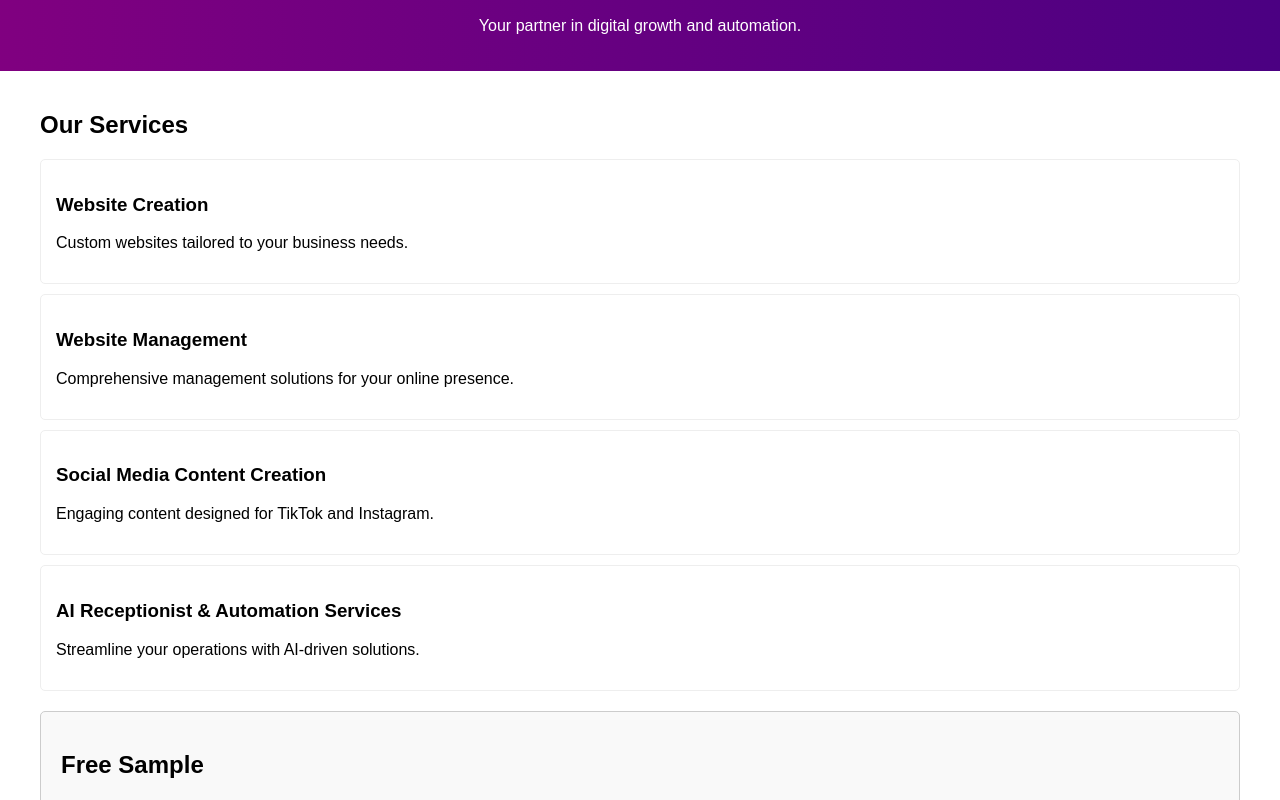
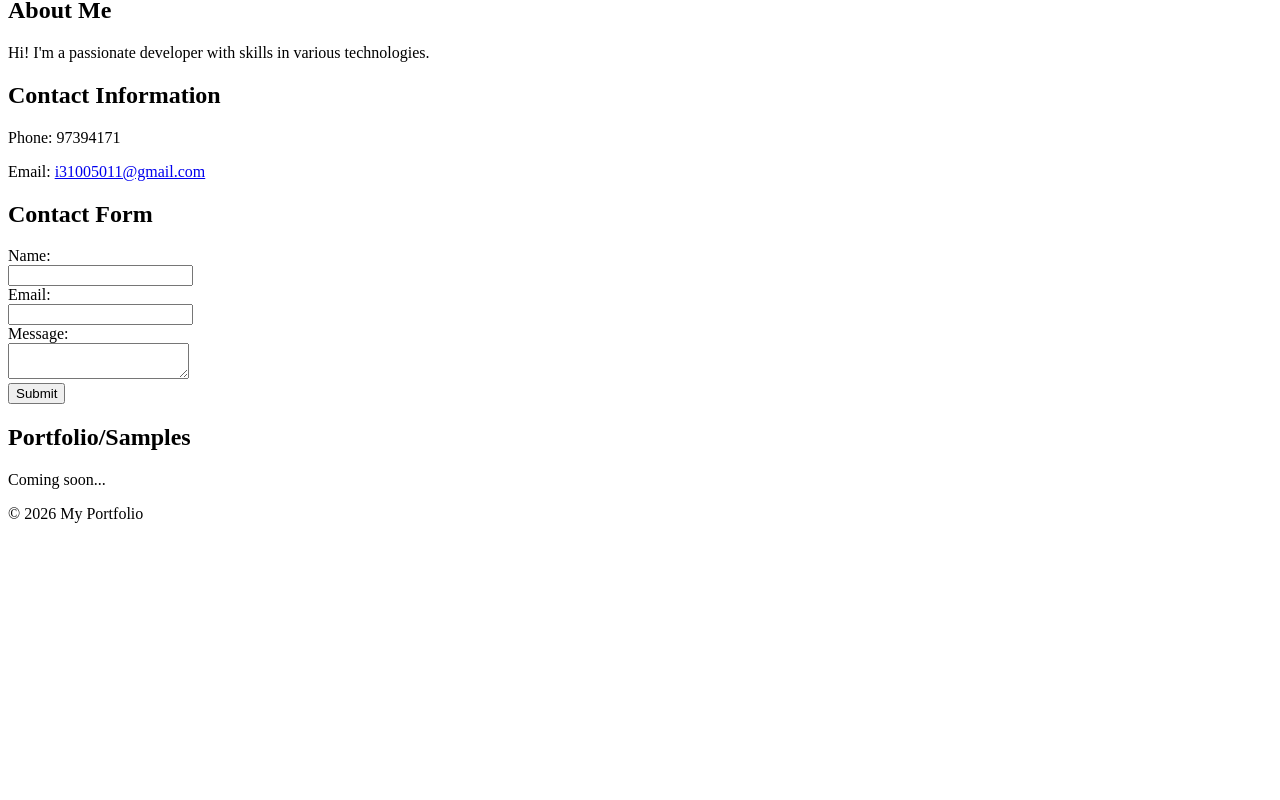
Before and after one commit to Ibrahim34507/Ibrahim34507.github.io, a plain HTML site: page index.html in a window 1280 px wide. Shown: the part 83-883 px from the top of the page. After the commit the page ends 800 px from the top, so only its background shows below. Drawn offline with Linux system fonts and the light colour scheme.

Commit message:
Update index.html with contact information, about section, contact form, and portfolio section.

```diff
--- a/index.html
+++ b/index.html
@@ -3,82 +3,44 @@
 <head>
     <meta charset="UTF-8">
     <meta name="viewport" content="width=device-width, initial-scale=1.0">
-    <title>ZentryxBoost Agency</title>
-    <style>
-        body {
-            font-family: Arial, sans-serif;
-            margin: 0;
-            padding: 0;
-        }
-        header {
-            background: linear-gradient(90deg, #800080, #4B0082);
-            color: white;
-            text-align: center;
-            padding: 20px 0;
-        }
-        .container {
-            padding: 20px;
-            max-width: 1200px;
-            margin: auto;
-        }
-        .services {
-            margin: 20px 0;
-        }
-        .service {
-            padding: 15px;
-            border: 1px solid #eee;
-            margin: 10px 0;
-            border-radius: 5px;
-        }
-        .free-sample {
-            background: #f9f9f9;
-            padding: 20px;
-            border: 1px solid #ccc;
-            border-radius: 5px;
-            margin-top: 20px;
-        }
-        @media (max-width: 600px) {
-            header {
-                padding: 10px;
-            }
-            .container {
-                padding: 10px;
-            }
-            .service {
-                padding: 10px;
-            }
-        }
-    </style>
+    <title>My Portfolio</title>
 </head>
 <body>
     <header>
-        <h1>Welcome to ZentryxBoost Agency</h1>
-        <p>Your partner in digital growth and automation.</p>
+        <h1>Welcome to My Portfolio</h1>
     </header>
-    <div class="container">
-        <section class="services">
-            <h2>Our Services</h2>
-            <div class="service">
-                <h3>Website Creation</h3>
-                <p>Custom websites tailored to your business needs.</p>
-            </div>
-            <div class="service">
-                <h3>Website Management</h3>
-                <p>Comprehensive management solutions for your online presence.</p>
-            </div>
-            <div class="service">
-                <h3>Social Media Content Creation</h3>
-                <p>Engaging content designed for TikTok and Instagram.</p>
-            </div>
-            <div class="service">
-                <h3>AI Receptionist & Automation Services</h3>
-                <p>Streamline your operations with AI-driven solutions.</p>
-            </div>
-        </section>
-        <section class="free-sample">
-            <h2>Free Sample</h2>
-            <p>Check out our sample projects to see the quality of our work before you commit!</p>
-        </section>
-    </div>
+
+    <section id="about">
+        <h2>About Me</h2>
+        <p>Hi! I'm a passionate developer with skills in various technologies.</p>
+    </section>
+
+    <section id="contact">
+        <h2>Contact Information</h2>
+        <p>Phone: 97394171</p>
+        <p>Email: <a href="mailto:i31005011@gmail.com">i31005011@gmail.com</a></p>
+    </section>
+
+    <section id="contact-form">
+        <h2>Contact Form</h2>
+        <form>
+            <label for="name">Name:</label><br>
+            <input type="text" id="name" name="name"><br>
+            <label for="email">Email:</label><br>
+            <input type="email" id="email" name="email"><br>
+            <label for="message">Message:</label><br>
+            <textarea id="message" name="message"></textarea><br>
+            <input type="submit" value="Submit">
+        </form>
+    </section>
+
+    <section id="portfolio">
+        <h2>Portfolio/Samples</h2>
+        <p>Coming soon...</p>
+    </section>
+
+    <footer>
+        <p>&copy; 2026 My Portfolio</p>
+    </footer>
 </body>
 </html>
```
